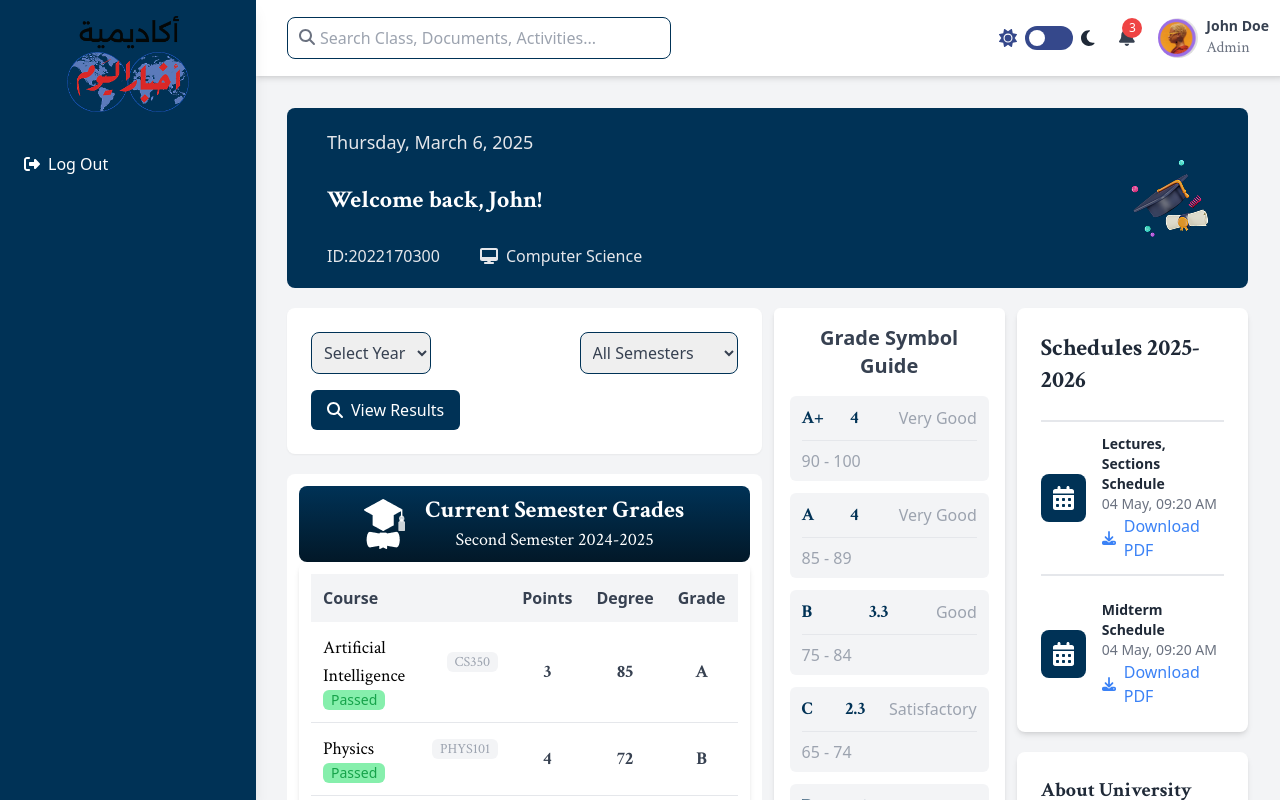
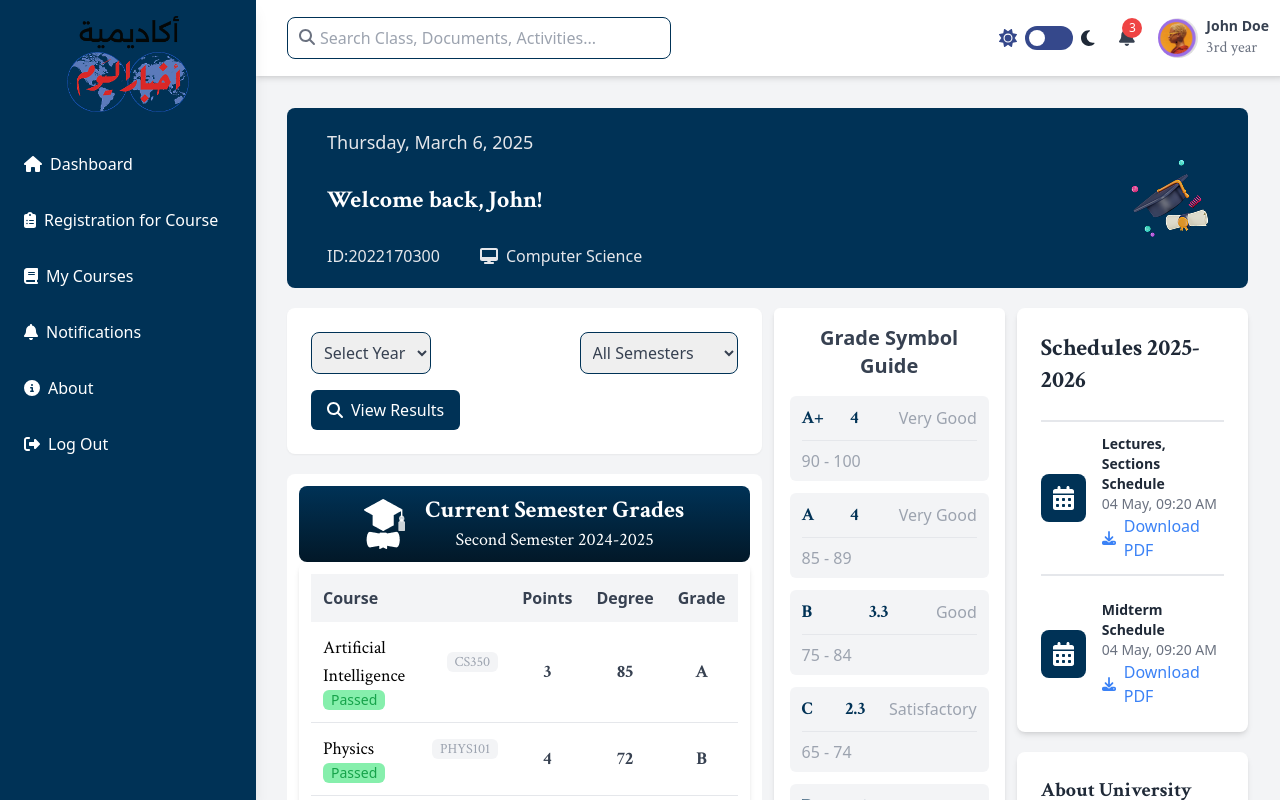
Before and after one commit to BasemYahia22/Akhbar-Elyoum, a React (Vite) app: page /student in a window 1280 px wide. Shown: the top 800 px of the page. Built offline with nearby package versions, Linux system fonts and the light colour scheme.

Commit message:
feat(StudentDashboard): add userRole prop to Navbar and Sidebar

```diff
--- a/src/pages/student/StudentDashboard.jsx
+++ b/src/pages/student/StudentDashboard.jsx
@@ -23,11 +23,15 @@ const StudentDashboard = () => {
     <NotificationsProvider>
       <div className="flex min-h-screen">
         {/* Sidebar (Fixed) */}
-        <Sidebar isOpen={isSidebarOpen} toggleSidebar={toggleSidebar} />
+        <Sidebar
+          isOpen={isSidebarOpen}
+          toggleSidebar={toggleSidebar}
+          userRole="student"
+        />
 
         {/* Main Content */}
         <div className="flex flex-col flex-1 min-h-screen lg:ml-[255px]">
-          <Navbar toggleSidebar={toggleSidebar} />
+          <Navbar toggleSidebar={toggleSidebar} userRole="student" />
           {/* Main Content Wrapper (Scrollable) */}
           <div className="flex flex-col flex-grow overflow-y-auto mt-[136px] md:mt-[76px]">
             <main
```
